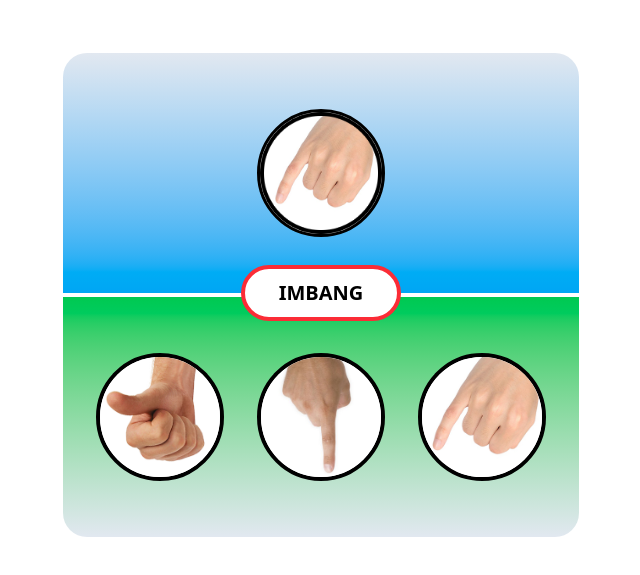
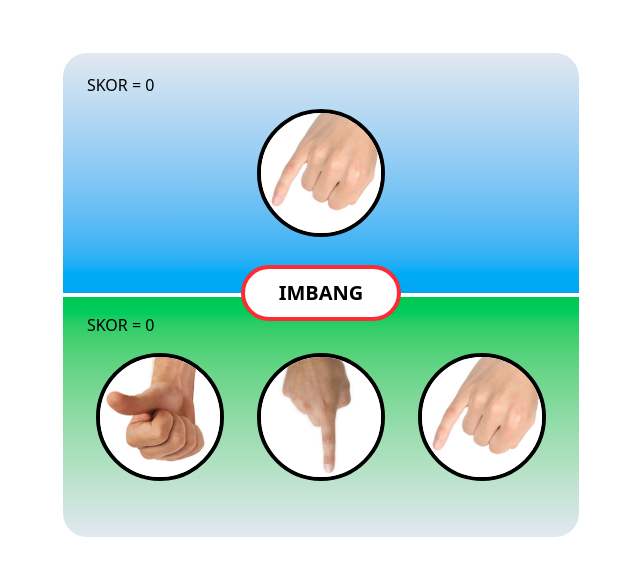
Before and after one commit to naufalfzn7/suitJawa, a plain HTML site: page index.html in a window 1280 px wide. Both pictures are taken after a click on the picture 479 px from the left and 552 px from the top of the page. Shown: the part 135-710 px from the top of the page, without its empty margins (319-959 px from the left). Drawn offline with nearby package versions, Linux system fonts and the light colour scheme.

Commit message:
skor feature

```diff
--- a/index.html
+++ b/index.html
@@ -24,20 +24,25 @@
         class="mt-14 main-card min-w-[30rem] min-h-[30rem] flex flex-wrap gap-1 relative"
       >
         <div
-          class="comp-side w-full h-1/2 bg-gradient-to-b from-slate-200 to-sky-500 rounded-t-3xl flex items-center justify-evenly"
+          class="comp-side w-full h-1/2 bg-gradient-to-b from-slate-200 to-sky-500 rounded-t-3xl flex items-center justify-evenly relative"
         >
-          <div class="w-32 h-32 bg-white border-3 rounded-full" id="">
+          <div class="absolute z-50 top-5 left-6" id="skorComp">SKOR = 0</div>
+          <div
+            class="w-32 h-32 bg-white rounded-full border-4 overflow-hidden"
+            id=""
+          >
             <img
               src="img/semut.png"
               alt=""
-              class="pilihanComp"
+              class="pilihanComp scale-110"
               id="inputComputer"
             />
           </div>
         </div>
         <div
-          class="user-side w-full h-1/2 bg-gradient-to-t from-slate-200 to-green-500 rounded-b-3xl flex items-center justify-evenly"
+          class="user-side w-full h-1/2 bg-gradient-to-t from-slate-200 to-green-500 rounded-b-3xl flex items-center justify-evenly relative"
         >
+          <div class="absolute z-50 top-4 left-6" id="skorUser">SKOR = 0</div>
           <div
             class="overflow-hidden w-32 h-32 bg-white rounded-full border-4 hover:border-sky-500"
             id=""
--- a/suitJawa.js
+++ b/suitJawa.js
@@ -44,10 +44,21 @@ function getHasilUser(user, comp) {
 const input = document.querySelectorAll(".input");
 
 for (let i = 0; i < input.length; i++) {
+  let skorComp = 0;
+  let skorUser = 0;
   input[i].addEventListener("click", function () {
     const value = input[i].getAttribute("value");
     const hasilComputer = getHasilComp();
     const hasilUser = getHasilUser(value, hasilComputer);
+    const tampilSkorComp = document.querySelector("#skorComp");
+    const tampilSkorUser = document.querySelector("#skorUser");
+
+    if (hasilUser == "IMBANG") {
+    } else if (hasilUser == "MENANG") {
+      skorUser += 1;
+    } else if (hasilUser == "KALAH") {
+      skorComp += 1;
+    }
 
     putar();
 
@@ -57,6 +68,9 @@ for (let i = 0; i < input.length; i++) {
 
       const tampilHasil = document.querySelector("#hasil");
       tampilHasil.innerHTML = hasilUser;
+
+      tampilSkorComp.innerHTML = "SKOR = " + skorComp;
+      tampilSkorUser.innerHTML = "SKOR = " + skorUser;
     }, 1000);
   });
 }
```
